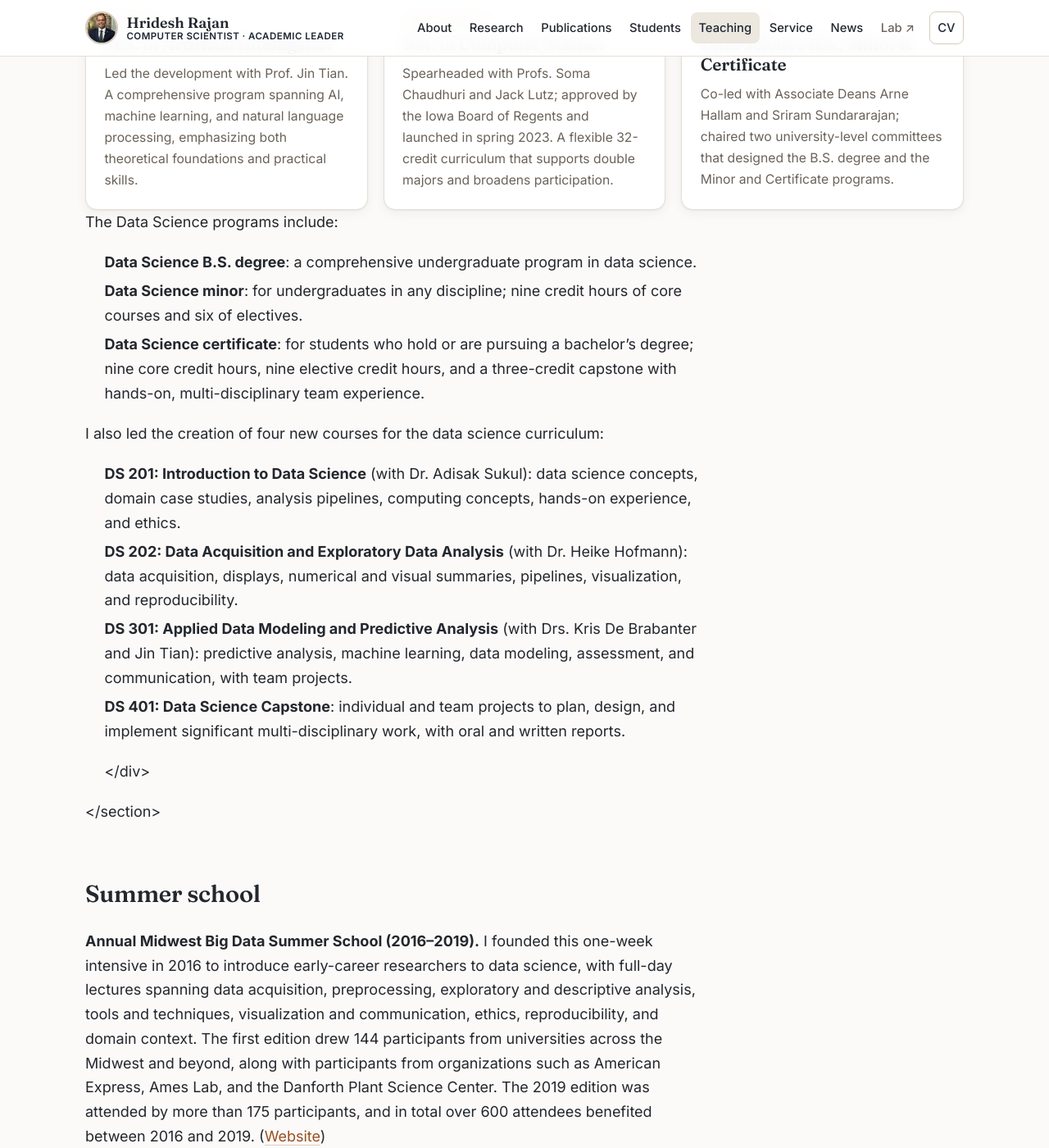
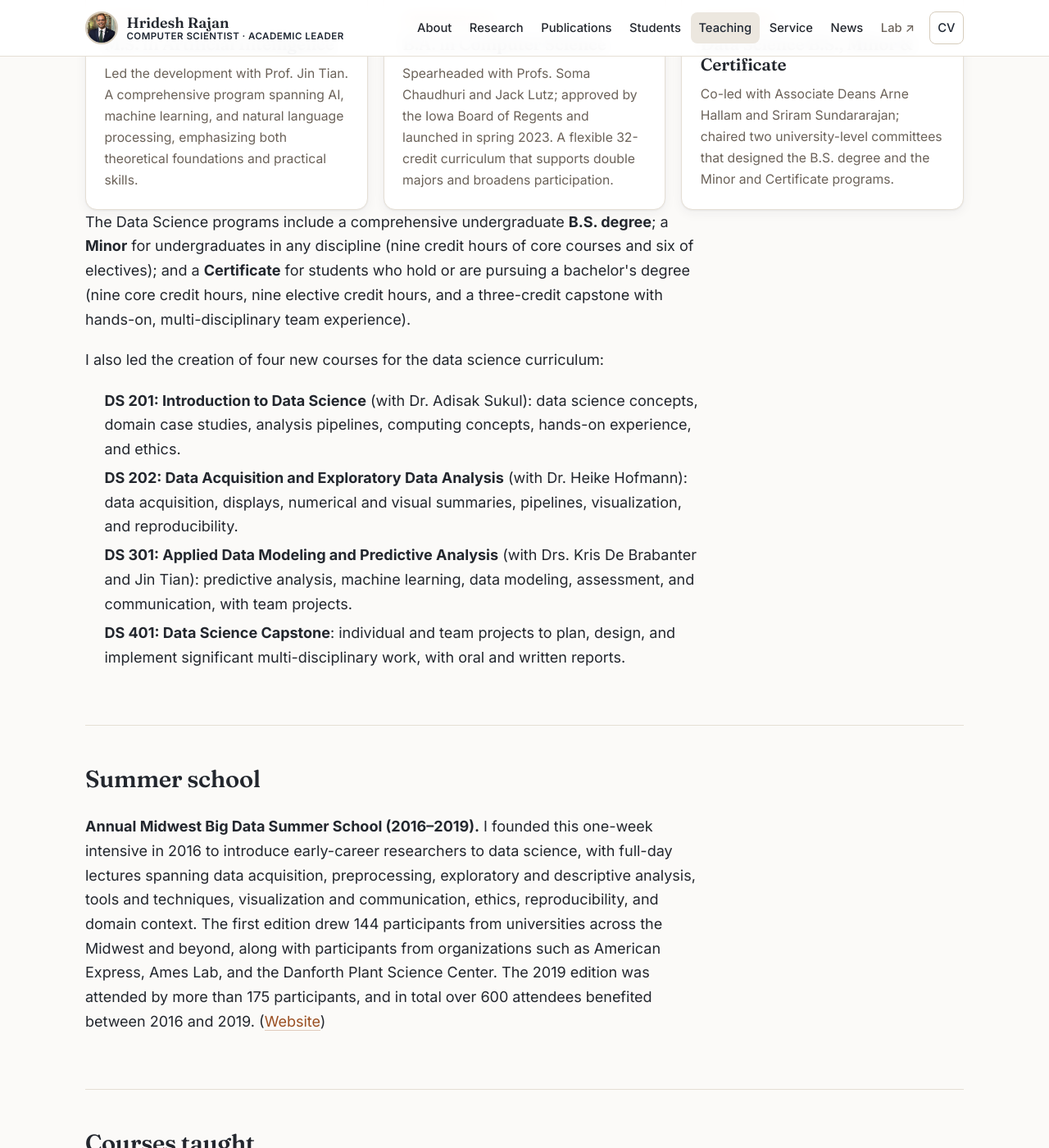
Before and after one commit to hridesh/hridesh.github.io, a Jekyll site: the page built from teaching.md, in a window 1280 px wide and 1400 px high, scrolled down 843 px. Shown: the whole window at 82% size. Built offline with Jekyll 4.4.1, drawn with Linux system fonts in a browser that asks for light colours; some of the changed text lies outside the part shown.

Commit message:
Teaching: use explicit HTML for detail sections (fix leaked markdown=1 tags)

```diff
--- a/teaching.md
+++ b/teaching.md
@@ -21,74 +21,68 @@
     <div class="card"><span class="card-tag">Undergraduate</span><h3>B.A. in Computer Science</h3><p>Spearheaded with Profs. Soma Chaudhuri and Jack Lutz; approved by the Iowa Board of Regents and launched in spring 2023. A flexible 32-credit curriculum that supports double majors and broadens participation.</p></div>
     <div class="card"><span class="card-tag">Data Science</span><h3>Data Science B.S., Minor &amp; Certificate</h3><p>Co-led with Associate Deans Arne Hallam and Sriram Sundararajan; chaired two university-level committees that designed the B.S. degree and the Minor and Certificate programs.</p></div>
   </div>
-  <div class="prose" markdown="1">
-
-The Data Science programs include:
-
-- **Data Science B.S. degree**: a comprehensive undergraduate program in data science.
-- **Data Science minor**: for undergraduates in any discipline; nine credit hours of core courses and six of electives.
-- **Data Science certificate**: for students who hold or are pursuing a bachelor's degree; nine core credit hours, nine elective credit hours, and a three-credit capstone with hands-on, multi-disciplinary team experience.
-
-I also led the creation of four new courses for the data science curriculum:
-
-- **DS 201: Introduction to Data Science** (with Dr. Adisak Sukul): data science concepts, domain case studies, analysis pipelines, computing concepts, hands-on experience, and ethics.
-- **DS 202: Data Acquisition and Exploratory Data Analysis** (with Dr. Heike Hofmann): data acquisition, displays, numerical and visual summaries, pipelines, visualization, and reproducibility.
-- **DS 301: Applied Data Modeling and Predictive Analysis** (with Drs. Kris De Brabanter and Jin Tian): predictive analysis, machine learning, data modeling, assessment, and communication, with team projects.
-- **DS 401: Data Science Capstone**: individual and team projects to plan, design, and implement significant multi-disciplinary work, with oral and written reports.
-
+  <div class="prose">
+    <p>The Data Science programs include a comprehensive undergraduate <strong>B.S. degree</strong>; a <strong>Minor</strong> for undergraduates in any discipline (nine credit hours of core courses and six of electives); and a <strong>Certificate</strong> for students who hold or are pursuing a bachelor's degree (nine core credit hours, nine elective credit hours, and a three-credit capstone with hands-on, multi-disciplinary team experience).</p>
+    <p>I also led the creation of four new courses for the data science curriculum:</p>
+    <ul>
+      <li><strong>DS 201: Introduction to Data Science</strong> (with Dr. Adisak Sukul): data science concepts, domain case studies, analysis pipelines, computing concepts, hands-on experience, and ethics.</li>
+      <li><strong>DS 202: Data Acquisition and Exploratory Data Analysis</strong> (with Dr. Heike Hofmann): data acquisition, displays, numerical and visual summaries, pipelines, visualization, and reproducibility.</li>
+      <li><strong>DS 301: Applied Data Modeling and Predictive Analysis</strong> (with Drs. Kris De Brabanter and Jin Tian): predictive analysis, machine learning, data modeling, assessment, and communication, with team projects.</li>
+      <li><strong>DS 401: Data Science Capstone</strong>: individual and team projects to plan, design, and implement significant multi-disciplinary work, with oral and written reports.</li>
+    </ul>
   </div>
 </section>
 
 <section class="section">
   <div class="section-head"><h2>Summer school</h2></div>
-  <div class="prose" markdown="1">
-
-**Annual Midwest Big Data Summer School (2016–2019).** I founded this one-week intensive in 2016 to introduce early-career researchers to data science, with full-day lectures spanning data acquisition, preprocessing, exploratory and descriptive analysis, tools and techniques, visualization and communication, ethics, reproducibility, and domain context. The first edition drew 144 participants from universities across the Midwest and beyond, along with participants from organizations such as American Express, Ames Lab, and the Danforth Plant Science Center. The 2019 edition was attended by more than 175 participants, and in total over 600 attendees benefited between 2016 and 2019. ([Website](https://tads.research.iastate.edu/midwest-big-data-summer-school))
-
+  <div class="prose">
+    <p><strong>Annual Midwest Big Data Summer School (2016–2019).</strong> I founded this one-week intensive in 2016 to introduce early-career researchers to data science, with full-day lectures spanning data acquisition, preprocessing, exploratory and descriptive analysis, tools and techniques, visualization and communication, ethics, reproducibility, and domain context. The first edition drew 144 participants from universities across the Midwest and beyond, along with participants from organizations such as American Express, Ames Lab, and the Danforth Plant Science Center. The 2019 edition was attended by more than 175 participants, and in total over 600 attendees benefited between 2016 and 2019. (<a href="https://tads.research.iastate.edu/midwest-big-data-summer-school">Website</a>)</p>
   </div>
 </section>
 
 <section class="section">
   <div class="section-head"><h2>Courses taught</h2></div>
-  <div class="prose-wide" markdown="1">
+  <div class="prose">
+    <p class="muted">Material here is copyright &copy; Hridesh Rajan, 2005–2020. Permission is granted to make copies for educational and scholarly purposes, but not for commercial use; all copies must retain this notice.</p>
 
-Descriptions of courses taught by Hridesh Rajan at Iowa State University and elsewhere. All material here is copyright &copy; Hridesh Rajan, 2005–2020. Permission is granted to make copies for educational and scholarly purposes, but not for commercial use; all copies must retain this notice.
+    <h3>Com S 362: Object-Oriented Analysis and Design</h3>
+    <p><a href="http://www.cs.iastate.edu/~hridesh/teaching/362/06/01/">Spring 2006</a>, <a href="http://www.cs.iastate.edu/~hridesh/teaching/362/06/02/">Fall 2006</a>, <a href="http://www.cs.iastate.edu/~hridesh/teaching/362/07/01/">Spring 2007</a>, <a href="http://www.cs.iastate.edu/~hridesh/teaching/362/07/02/">Fall 2007</a></p>
 
-#### Com S 362: Object-Oriented Analysis and Design
+    <h3>Com S 342: Programming Language Design, Semantics, and Implementation (undergraduate)</h3>
+    <ul>
+      <li><strong>Fall 2015</strong>: used the book draft <em>Programming Languages: Design, Semantics, and Implementation</em> (Java as the defining language). Significant overhaul of the interpreter framework and semantics, more coverage of inductive specifications, and ideas behind a module system.</li>
+      <li><strong>Spring 2015</strong>: used the same book draft; refined and clarified the draft and exercises.</li>
+      <li><strong>Fall 2014</strong>: introduced the new book; added topics such as concurrency, event-based programming, and reactive programming.</li>
+      <li><strong>Fall 2011, Spring 2012, Fall 2012, Spring 2013</strong>: used <em>Essentials of Programming Languages, 3rd Edition</em> (Friedman and Wand), with added topics such as garbage collection.</li>
+      <li><strong>Spring 2011</strong>: used <em>Essentials of Programming Languages, 3rd Edition</em>; extended semantics to continuations, exceptions, and threads, and added a module on types and type checking.</li>
+      <li><strong>Spring 2010</strong>: used <em>Essentials of Programming Languages, 3rd Edition</em>; similar extensions to the Spring 2011 edition.</li>
+      <li><strong>Spring 2009</strong>: adopted the 3rd edition of the textbook, with significant updates to lectures, homework, and exams.</li>
+      <li><strong>Fall 2007</strong>: used <em>Essentials of Programming Languages, 2nd Edition</em> (Friedman, Wand, and Haynes); adapted from a course by Prof. Gary T. Leavens.</li>
+    </ul>
 
-- [Spring 2006](http://www.cs.iastate.edu/~hridesh/teaching/362/06/01/), [Fall 2006](http://www.cs.iastate.edu/~hridesh/teaching/362/06/02/), [Spring 2007](http://www.cs.iastate.edu/~hridesh/teaching/362/07/01/), [Fall 2007](http://www.cs.iastate.edu/~hridesh/teaching/362/07/02/)
+    <h3>Com S 541: Programming Language Design and Semantics (graduate)</h3>
+    <ul>
+      <li><strong>Fall 2015</strong>: used the <em>Software Foundations</em> notes (Benjamin C. Pierce et al.) and <em>Types and Programming Languages</em> (Pierce); homework and exams as the primary evaluation.</li>
+      <li><strong>Fall 2010</strong>: used the same materials; minor changes from Fall 2009.</li>
+      <li><strong>Fall 2009</strong>: used the <em>Software Foundations</em> notes and <em>Types and Programming Languages</em>; introduced the Coq proof assistant for semantics, type systems, and proofs.</li>
+      <li><strong>Fall 2008</strong>: used <em>Types and Programming Languages</em> (Pierce) and <em>The Formal Semantics of Programming Languages</em> (Winskel).</li>
+    </ul>
 
-#### Com S 342: Programming Language Design, Semantics, and Implementation (undergraduate)
+    <h3>Other courses on programming languages</h3>
+    <ul>
+      <li>Com S 610-HR Advanced Topics: <a href="http://www.cs.iastate.edu/~hridesh/teaching/610/09/fall/">Advanced Topics in Type Systems</a> (Fall 2009), <a href="http://www.cs.iastate.edu/~hridesh/teaching/610/08/spring/">Advanced Topics in Program Analysis</a> (Spring 2008), <a href="http://www.cs.iastate.edu/~hridesh/teaching/610/06/01/">Aspect-Oriented Software Development</a> (Spring 2006).</li>
+      <li>CS-551/661 Aspect-Oriented Software Development (<a href="http://www.cs.virginia.edu/~eos/cs651/">Fall 2004</a>), co-developed and co-taught with Prof. Kevin Sullivan at the University of Virginia.</li>
+    </ul>
 
-- **Fall 2015**: used the book draft *Programming Languages: Design, Semantics, and Implementation* (Java as the defining language). Significant overhaul of the interpreter framework and semantics, more coverage of inductive specifications, and ideas behind a module system.
-- **Spring 2015**: used the same book draft; refined and clarified the draft and exercises.
-- **Fall 2014**: introduced the new book; added topics such as concurrency, event-based programming, and reactive programming.
-- **Fall 2011, Spring 2012, Fall 2012, Spring 2013**: used *Essentials of Programming Languages, 3rd Edition* (Friedman and Wand), with added topics such as garbage collection.
-- **Spring 2011**: used *Essentials of Programming Languages, 3rd Edition*; extended semantics to continuations, exceptions, and threads, and added a module on types and type checking.
-- **Spring 2010**: used *Essentials of Programming Languages, 3rd Edition*; similar extensions to the Spring 2011 edition.
-- **Spring 2009**: adopted the 3rd edition of the textbook, with significant updates to lectures, homework, and exams.
-- **Fall 2007**: used *Essentials of Programming Languages, 2nd Edition* (Friedman, Wand, and Haynes); adapted from a course by Prof. Gary T. Leavens.
+    <h3>Software security</h3>
+    <ul>
+      <li>Com S 610-HR Graduate Seminar on Security Properties of Software Systems: <a href="http://www.cs.iastate.edu/~hridesh/teaching/610/06/02/">Fall 2006</a></li>
+    </ul>
 
-#### Com S 541: Programming Language Design and Semantics (graduate)
-
-- **Fall 2015**: used the *Software Foundations* notes (Benjamin C. Pierce et al.) and *Types and Programming Languages* (Pierce); homework and exams as the primary evaluation.
-- **Fall 2010**: used the same materials; minor changes from Fall 2009.
-- **Fall 2009**: used the *Software Foundations* notes and *Types and Programming Languages*; introduced the Coq proof assistant for semantics, type systems, and proofs.
-- **Fall 2008**: used *Types and Programming Languages* (Pierce) and *The Formal Semantics of Programming Languages* (Winskel).
-
-#### Other courses on programming languages
-
-- Com S 610-HR Advanced Topics: [Advanced Topics in Type Systems](http://www.cs.iastate.edu/~hridesh/teaching/610/09/fall/) (Fall 2009), [Advanced Topics in Program Analysis](http://www.cs.iastate.edu/~hridesh/teaching/610/08/spring/) (Spring 2008), [Aspect-Oriented Software Development](http://www.cs.iastate.edu/~hridesh/teaching/610/06/01/) (Spring 2006).
-- CS-551/661 Aspect-Oriented Software Development ([Fall 2004](http://www.cs.virginia.edu/~eos/cs651/)), co-developed and co-taught with Prof. Kevin Sullivan at the University of Virginia.
-
-#### Software security
-
-- Com S 610-HR Graduate Seminar on Security Properties of Software Systems: [Fall 2006](http://www.cs.iastate.edu/~hridesh/teaching/610/06/02/)
-
-#### Other
-
-- [Preparing Graduate Students for a Faculty Career](http://www.cs.iastate.edu/~hridesh/teaching/pff/05/01)
-
+    <h3>Other</h3>
+    <ul>
+      <li><a href="http://www.cs.iastate.edu/~hridesh/teaching/pff/05/01">Preparing Graduate Students for a Faculty Career</a></li>
+    </ul>
   </div>
 </section>
 
```
